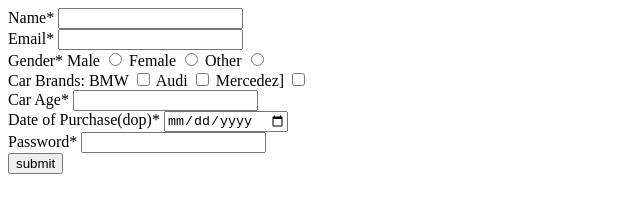
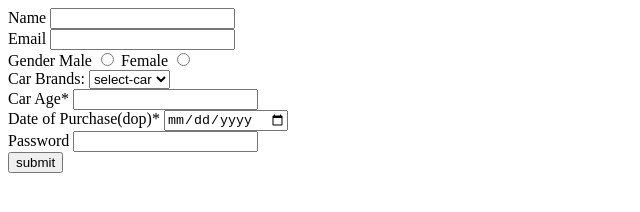
Before and after one commit to acciojob/car-insurance-form-rajesh9398, a website: page main.html in a window 1280 px wide. Shown: the whole page, without its empty margins (0-640 px from the left). Drawn offline with Linux system fonts and the light colour scheme.

Commit message:
created a submission

```diff
--- a/main.html
+++ b/main.html
@@ -8,28 +8,27 @@
 
 <body>
 	<!-- the entire body must be written by student -->
-	<form  method="get">
-		<label for="name">Name*</label>
+	<form  method="post">
+		<label for="name">Name</label>
 		<input type="text" id="name" required name="Name">
 		<br>
-		<label for="email">Email*</label>
+		<label for="email">Email</label>
 		<input type="email" id="email" name="email">
 		<br>
-		<span>Gender*</span>
+		<span>Gender</span>
 		<label for="Male">Male</label>
-		<input type="radio" id="Male" name="gender">
+		<input type="radio" id="Male" name="gender" value="male" required>
 		<label for="Female">Female</label>
-		<input type="radio" id="Female" name="gender">
-		<label for="other">Other</label>
-		<input type="radio" id="other" name="gender">
+		<input type="radio" id="Female" name="gender" value="female" required>
+
 		<br>
-		<label>Car Brands:</label>
-		<label for="bmw">BMW</label>
-		<input type="checkbox" id="bmw">
-		<babel for="audi">Audi</babel>
-		<input type="checkbox" id="audi">
-		<label for="Mercedez]">Mercedez]</label>
-		<input type="checkbox" id="Mercedez]">
+		<label for="cars">Car Brands:</label>
+		<select id="cars" >
+			<option selected value="#">select-car</option>
+			<option value="BMW">BMW</option>
+			<option value="Audi">Audi</option>
+			<option value="Mercedez">Mercedez</option>
+		</select>
 		<br>
 		<label for="carage">Car Age*</label>
 		<input type="number" id="carage" name="carage" required>
@@ -37,8 +36,8 @@
 		<label for="dop">Date of Purchase(dop)*</label>
 		<input type="date" id="dop" name="dop" required>
 		<br>
-		<label for="password">Password*</label>
-		<input type="password" id="password">
+		<label for="password">Password</label>
+		<input type="password" id="password" required name="password">
 		<br>
 		<button type="submit">submit</button>
 
```
